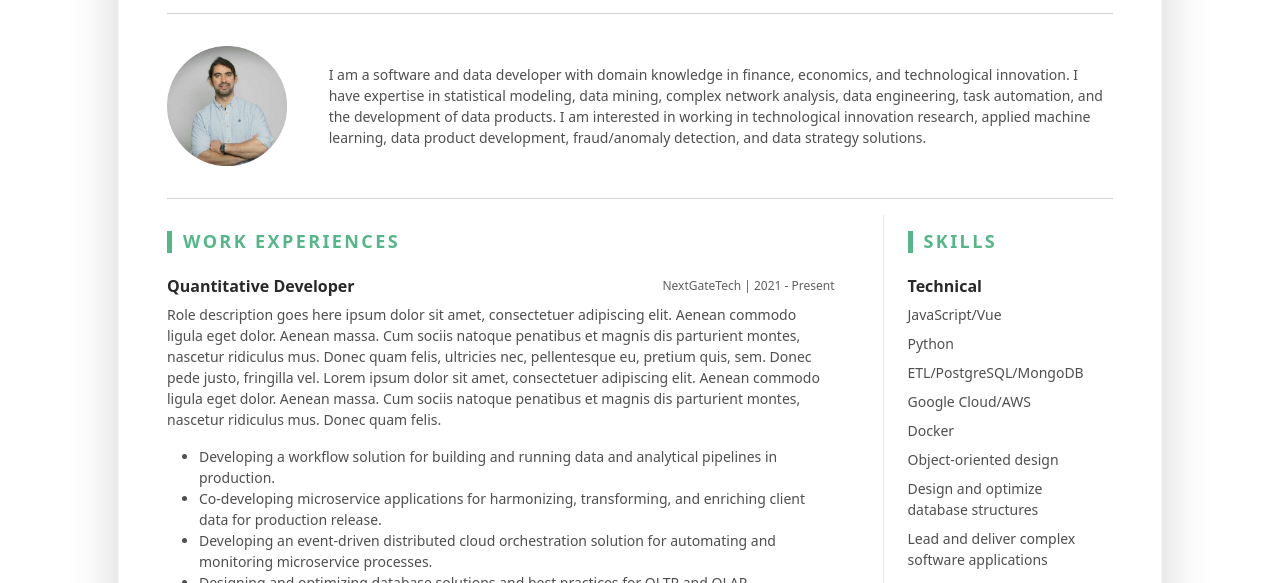
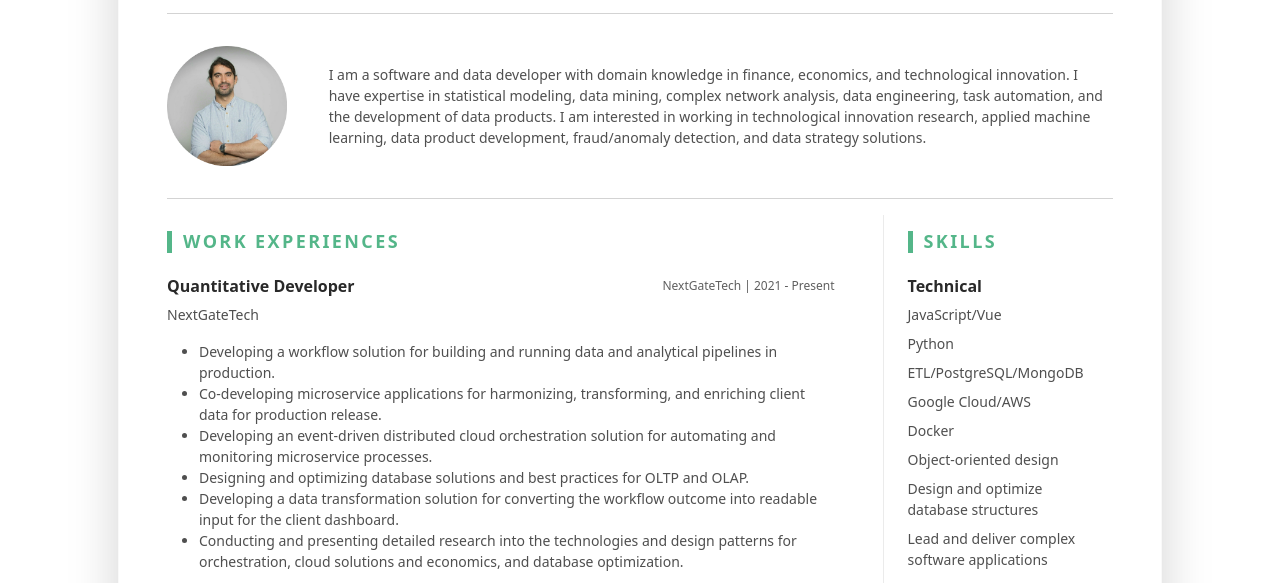
Before and after one commit to TamerKhraisha/personal-curriculum, a plain HTML site: page public/index.html in a window 1280 px wide. Shown: the part 196-779 px from the top of the page. Drawn offline with Linux system fonts and the light colour scheme.

Commit message:
change job desc

```diff
--- a/public/index.html
+++ b/public/index.html
@@ -70,7 +70,7 @@
 
 									</div>
 									<div class="item-content">
-										<p>Role description goes here ipsum dolor sit amet, consectetuer adipiscing elit. Aenean commodo ligula eget dolor. Aenean massa. Cum sociis natoque penatibus et magnis dis parturient montes, nascetur ridiculus mus. Donec quam felis, ultricies nec, pellentesque eu, pretium quis, sem. Donec pede justo, fringilla vel. Lorem ipsum dolor sit amet, consectetuer adipiscing elit. Aenean commodo ligula eget dolor. Aenean massa. Cum sociis natoque penatibus et magnis dis parturient montes, nascetur ridiculus mus. Donec quam felis.</p>
+										<p>NextGateTech</p>
 										<ul class="resume-list">
 											<li>Developing a workflow solution for building and running data and analytical pipelines in production.</li>
 											<li>Co-developing microservice applications for harmonizing, transforming, and enriching client data for production release.</li>
```
